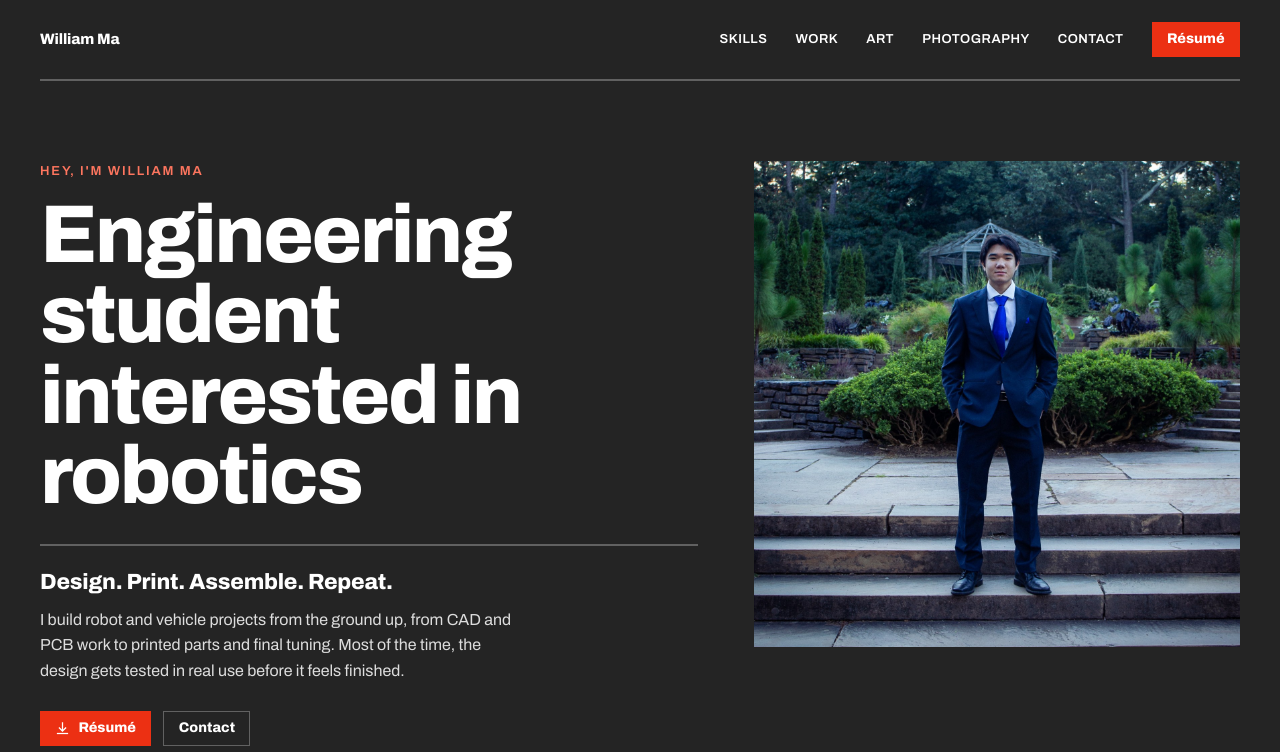
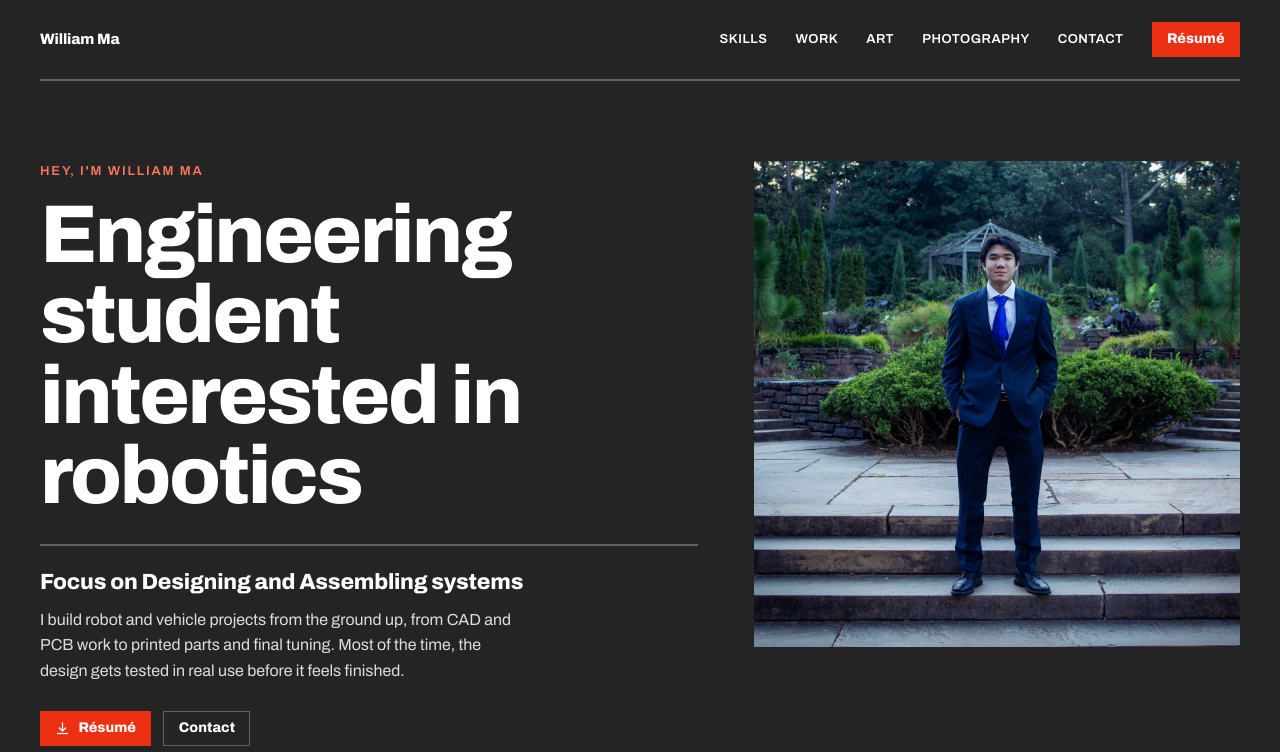
Before and after one commit to William6779/william-ma-portfolio, a plain HTML site: page index.html in a window 1280 px wide. Shown: the top 752 px of the page. Drawn offline with Linux system fonts and the light colour scheme.

Commit message:
editting one line

```diff
--- a/index.html
+++ b/index.html
@@ -32,7 +32,7 @@
         <p class="hero-eyebrow">Hey, I'm William Ma</p>
         <h1 class="hero-h1">Engineering student interested in robotics</h1>
         <div class="hero-rule"></div>
-        <h2 class="hero-h2">Design. Print. Assemble. Repeat.</h2>
+        <h2 class="hero-h2">Focus on Designing and Assembling systems</h2>
         <p class="hero-copy">I build robot and vehicle projects from the ground up, from CAD and PCB work to printed parts and final tuning. Most of the time, the design gets tested in real use before it feels finished.</p>
         <div class="hero-actions">
           <a class="btn btn-primary" href="resume.html" target="_blank" rel="noopener" style="justify-content:flex-start;gap:8px"><svg width="15" height="15" viewBox="0 0 24 24" fill="none" stroke="currentColor" stroke-width="2" stroke-linecap="square"><path d="M12 3v12"/><path d="m7 11 5 5 5-5"/><path d="M4 20h16"/></svg>Résumé</a>
```
